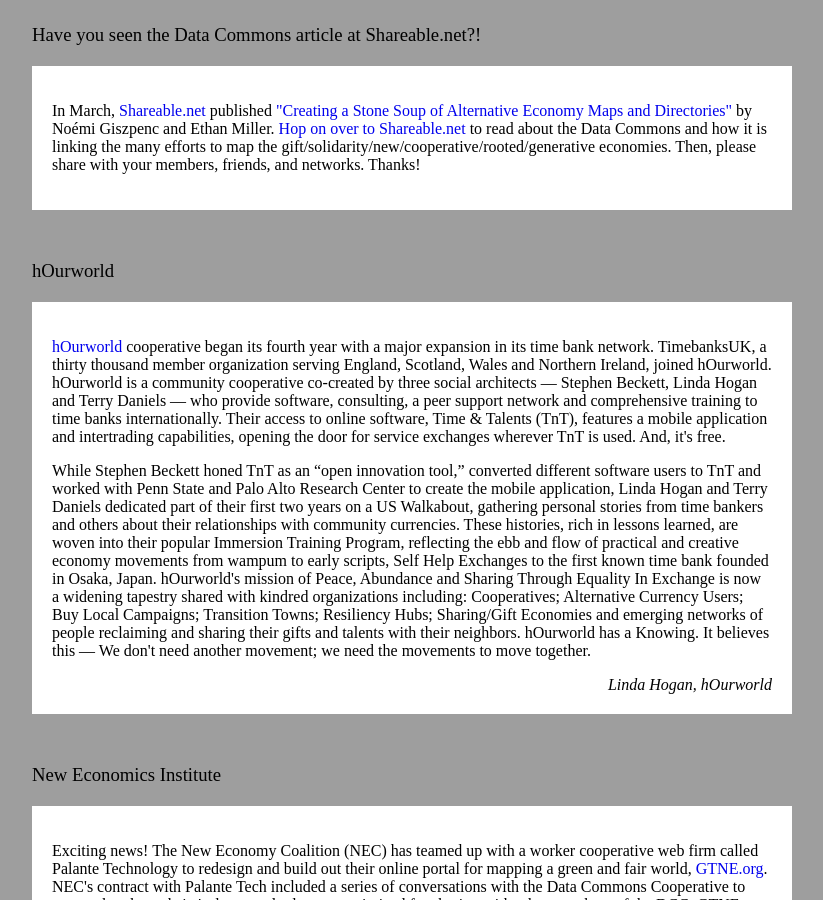
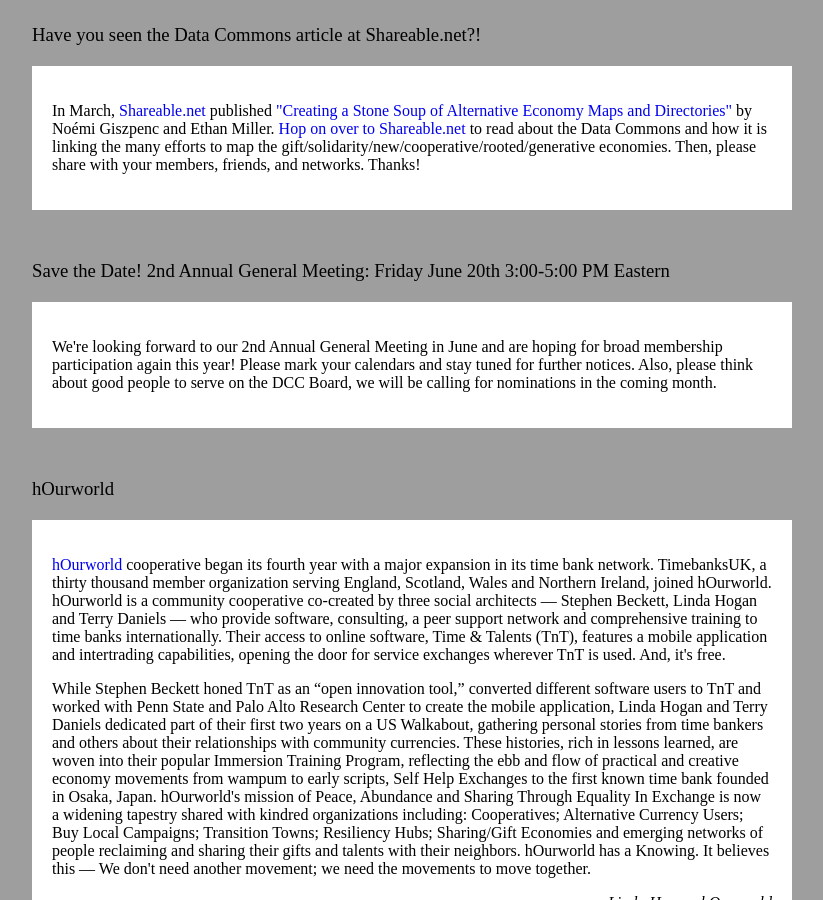
Before and after one commit to datacommons/datacommons.github.io, a Jekyll site: the page built from _posts/2014-04-10-hello.html, in a window 1280 px wide and 900 px high, scrolled down 565 px. Shown: the whole window, without its empty margins (228-1051 px from the left). Built offline with Jekyll 4.4.1, drawn with Linux system fonts in a browser that asks for light colours; some web fonts are replaced; Markdown is read by kramdown in place of the engine named in the settings; some of the changed text lies outside the part shown.

Commit message:
Update 2014-04-10-hello.html
put save the date under Shareable article.

```diff
--- a/_posts/2014-04-10-hello.html
+++ b/_posts/2014-04-10-hello.html
@@ -33,6 +33,19 @@
 <p>In March,  <a href="http://www.shareable.net/">Shareable.net</a> published <a href="http://www.shareable.net/blog/creating-a-%E2%80%9Cstone-soup%E2%80%9D-of-alternative-economy-maps-and-directories">"Creating a Stone Soup of Alternative Economy Maps and Directories"</a> by  No&eacute;mi Giszpenc and Ethan Miller.  <a href="http://www.shareable.net/blog/creating-a-%E2%80%9Cstone-soup%E2%80%9D-of-alternative-economy-maps-and-directories">Hop on over to Shareable.net </a> to read about the Data Commons and how it is linking the many efforts to map the gift/solidarity/new/cooperative/rooted/generative economies.  Then, please share with your members, friends, and networks. Thanks!</p>
 
 </div>
+
+<h3>Save the Date! 2nd Annual General Meeting: Friday June 20th 3:00-5:00 PM Eastern</h3>
+
+<div class="section">
+
+<p>We're looking forward to our 2nd Annual General Meeting in June and
+are hoping for broad membership participation again this year!  Please
+mark your calendars and stay tuned for further notices.  Also, please
+think about good people to serve on the DCC Board, we will be
+calling for nominations in the coming month.</p>
+
+</div>
+
 
 
 
@@ -139,18 +152,6 @@
 
 
 
-<h3>Save the Date! 2nd Annual General Meeting: Friday June 20th 3:00-5:00 PM Eastern</h3>
-
-<div class="section">
-
-<p>We're looking forward to our 2nd Annual General Meeting in June and
-are hoping for broad membership participation again this year!  Please
-mark your calendars and stay tuned for further notices.  Also, please
-think about good people to serve on the DCC Board, we will be
-calling for nominations in the coming month.</p>
-
-</div>
-
 
 
 <h3>Data for the Commons</h3>
```
